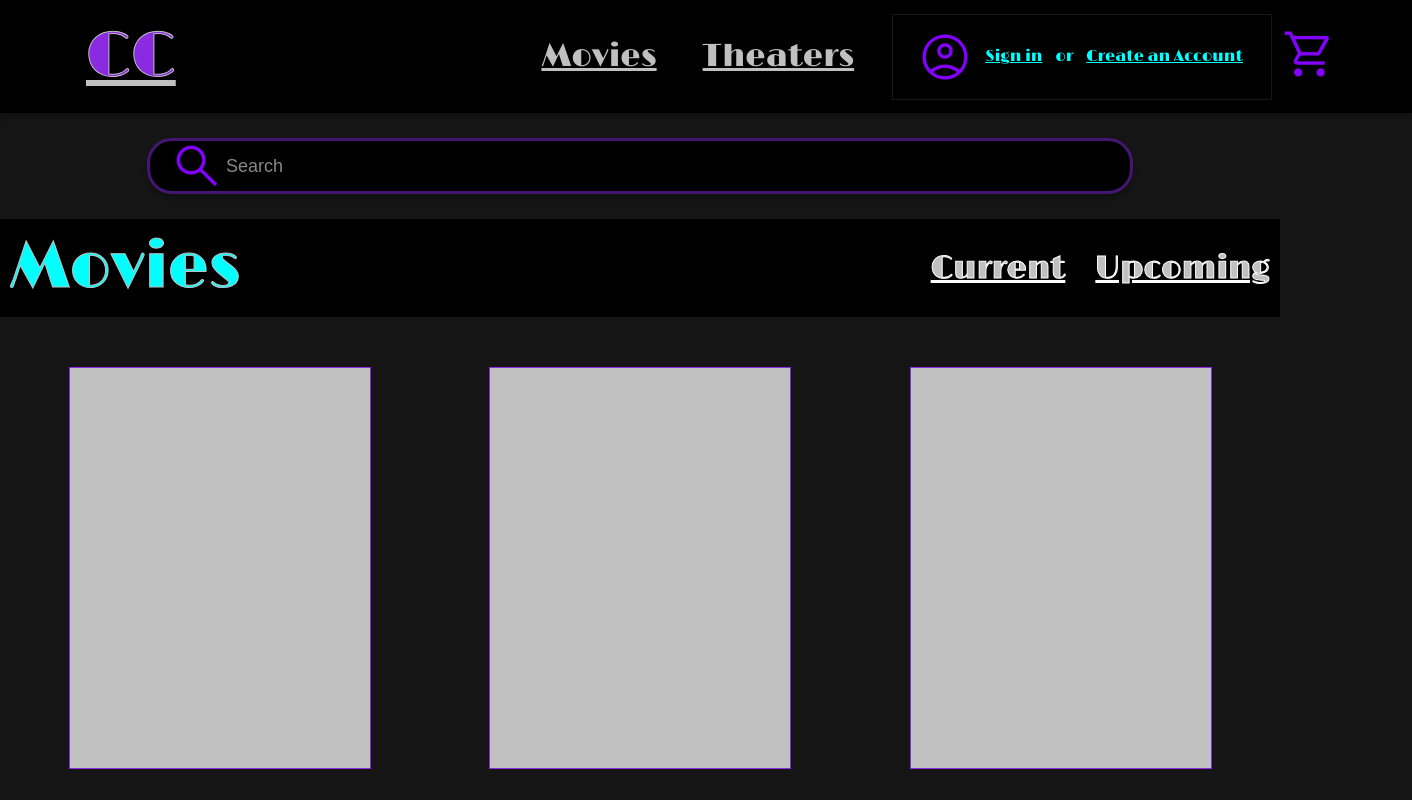
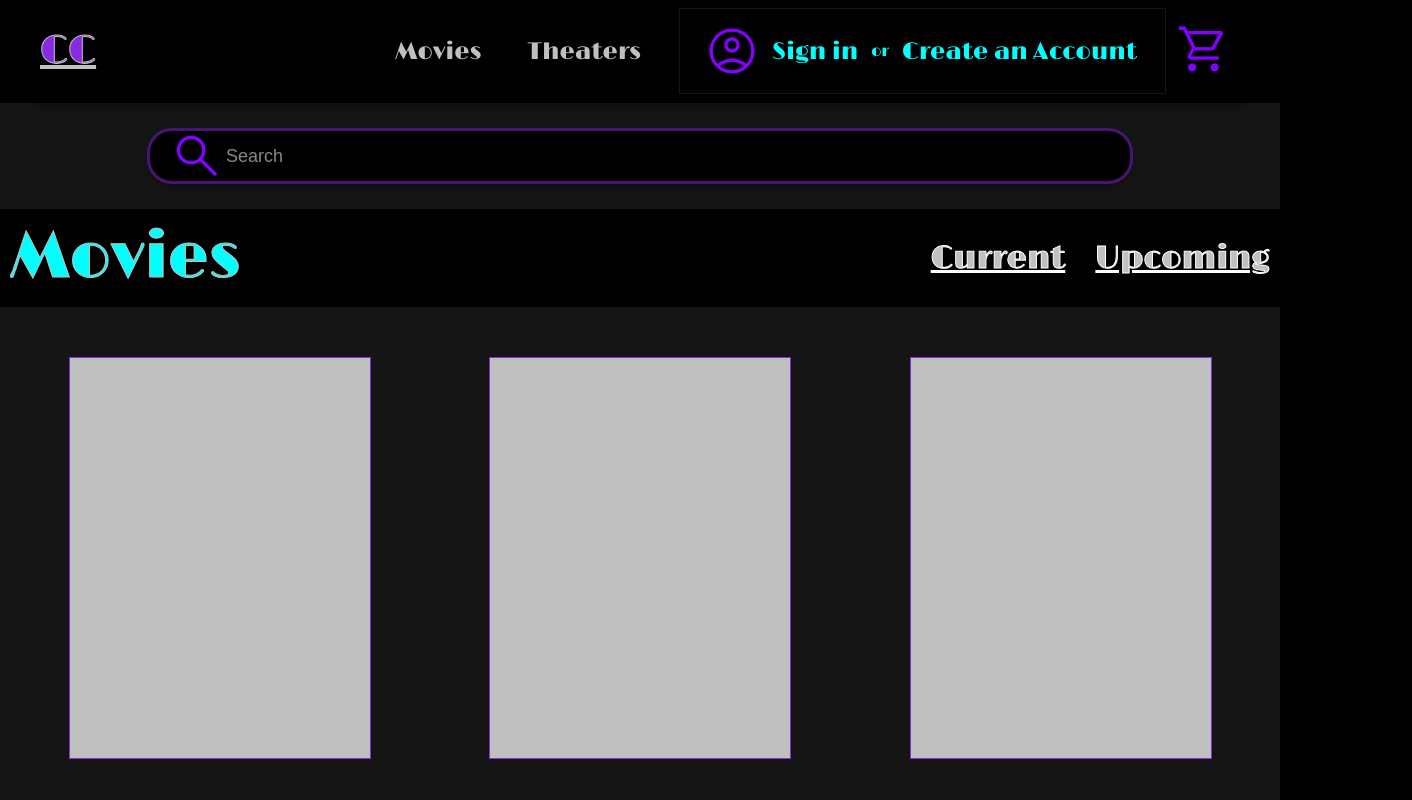
Before and after one commit to Shruti-Nagawekar/CinemaConnect, a plain HTML site: page index.html in a window 1280 px wide. Shown: the top 800 px of the page, 1412 px wide, since content can reach past the window. Drawn offline with nearby package versions, Linux system fonts and the light colour scheme.

Commit message:
Header fixed

```diff
--- a/styles.css
+++ b/styles.css
@@ -113,41 +113,43 @@ body {
     margin-top: 5px;
 }
 
-/* Header Section */
 .header {
     position: sticky;
     top: 0;
-    width: 100%;
-    height: 111px;
+    max-width: 1200px;
     background-color: black;
     box-shadow: 0px 4px 4px rgba(0, 0, 0, 0.25);
     border-bottom: 1px solid rgba(0, 0, 0, 0.35);
     display: flex;
     justify-content: space-between;
     align-items: center;
-    z-index: 10;
+    z-index: 1000;
+    padding: 0.5rem;
+    margin: 0 auto;
+
 }
 
 /* Logo */
 .header-logo a {
-    font-size: 64px;
+    font-family: 'Limelight', cursive;
+    font-size: 2.5rem;
     color: #8A2BE2;
     -webkit-text-stroke: 1px #C0C0C0;
     /* Adds a white outline */
-    margin: 20px;
 }
 
 /* Navigation */
 .nav {
     display: flex;
     gap: 30px;
-    font-size: 32px;
     align-items: center;
 }
 
 .nav a {
     color: #C0C0C0;
+    font-size: 1.5rem;
     padding: 8px;
+    text-decoration: none;
 }
 
 .nav a:hover {
@@ -247,6 +249,7 @@ body {
 .ShopingCart {
     margin: 10px;
 }
+
 
 
 /* Main Section */
@@ -1089,25 +1092,6 @@ body {
 }
 
 /* Payment */
-body {
-    margin: 0;
-    font-family: 'Limelight', sans-serif;
-    background-color: #151515;
-    color: #C0C0C0;
-}
-
-.header {
-    position: relative;
-    width: 100%;
-    height: 111px;
-    background: #000000;
-    border: 1px solid rgba(0, 0, 0, 0.35);
-    box-shadow: 0px 4px 4px rgba(0, 0, 0, 0.25);
-    display: flex;
-    align-items: center;
-    justify-content: space-between;
-    padding: 0 65px;
-}
 
 .mbs {
     font-size: 64px;
```
